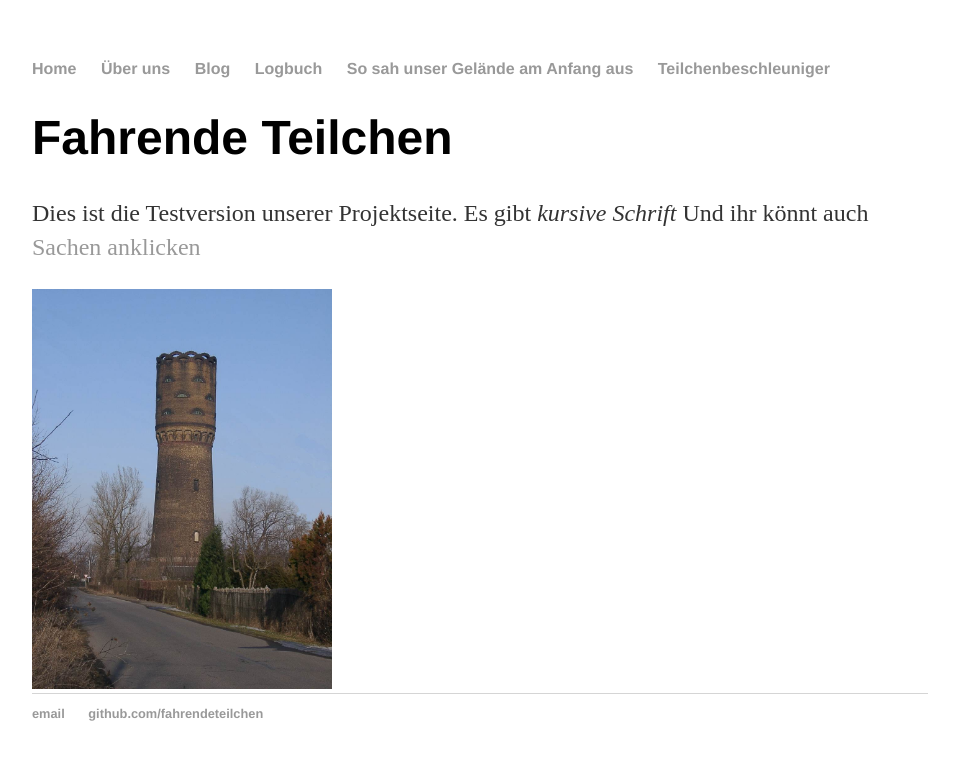
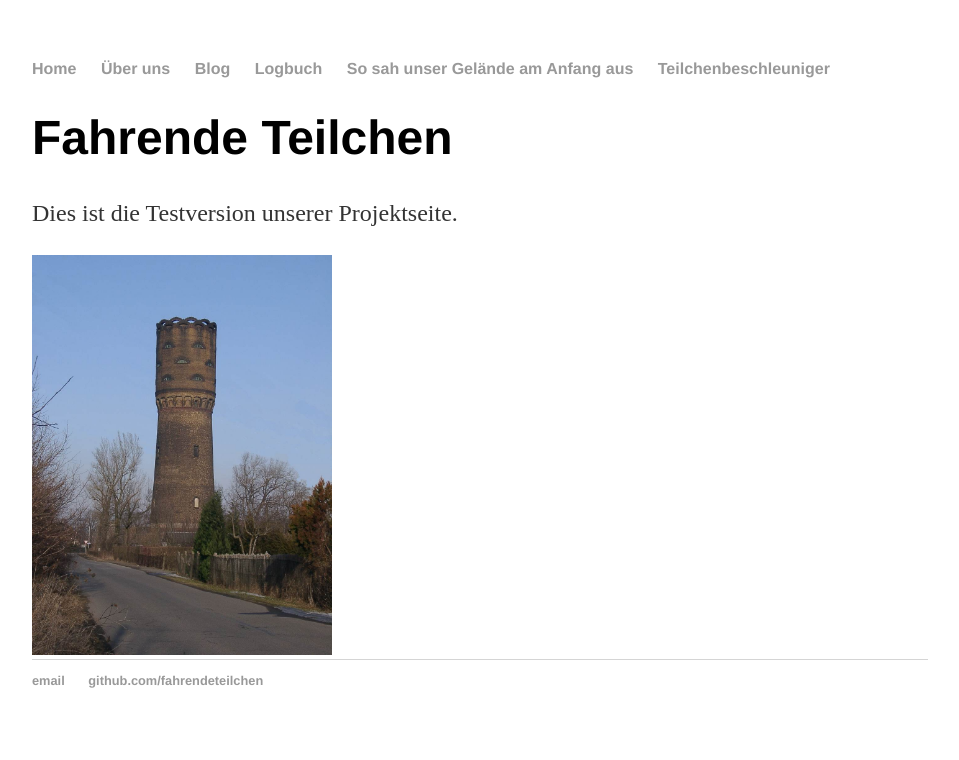
Before and after one commit to fahrendeteilchen/fahrendeteilchen.github.io, a Jekyll site: the page built from index.html, in a window 1280 px wide. Shown: the top 760 px of the page, without its empty margins (160-1119 px from the left). Built offline with Jekyll 4.4.1, drawn with Linux system fonts in a browser that asks for light colours.

Commit message:
Update index.html

```diff
--- a/index.html
+++ b/index.html
@@ -4,7 +4,6 @@ title: FahrendeTeilchen
 ---
 <div class="blurb">
   <h1>Fahrende Teilchen</h1>
-  <p>Dies ist die Testversion unserer Projektseite. Es gibt <em>kursive Schrift</em> Und ihr könnt auch <a href="./text/angeklickt">Sachen anklicken</a></p>
-
+  <p>Dies ist die Testversion unserer Projektseite.</p>
 </div><!-- /.blurb -->
 <img src="./Bilder/Wasserturm_0.jpg" height=400>
```
